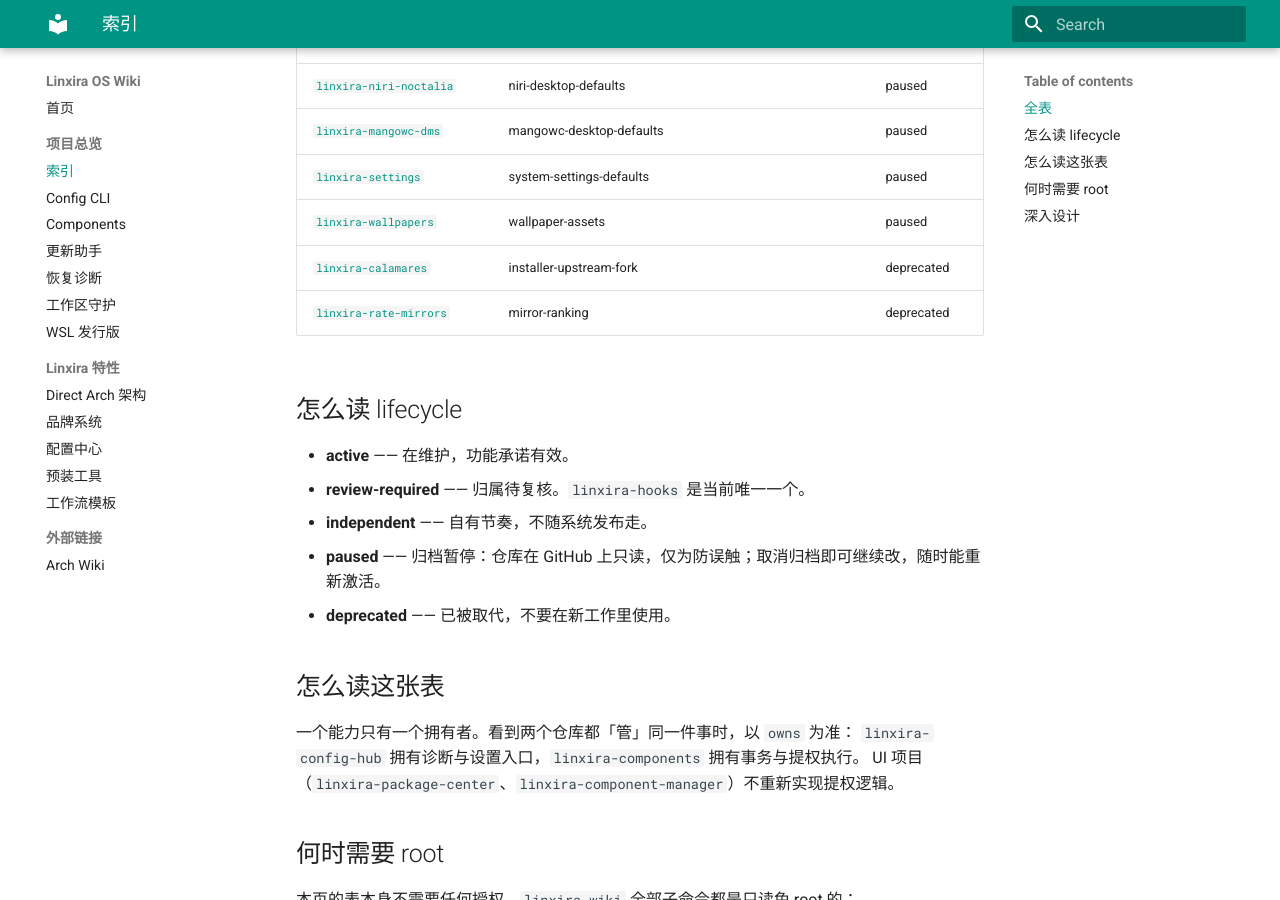
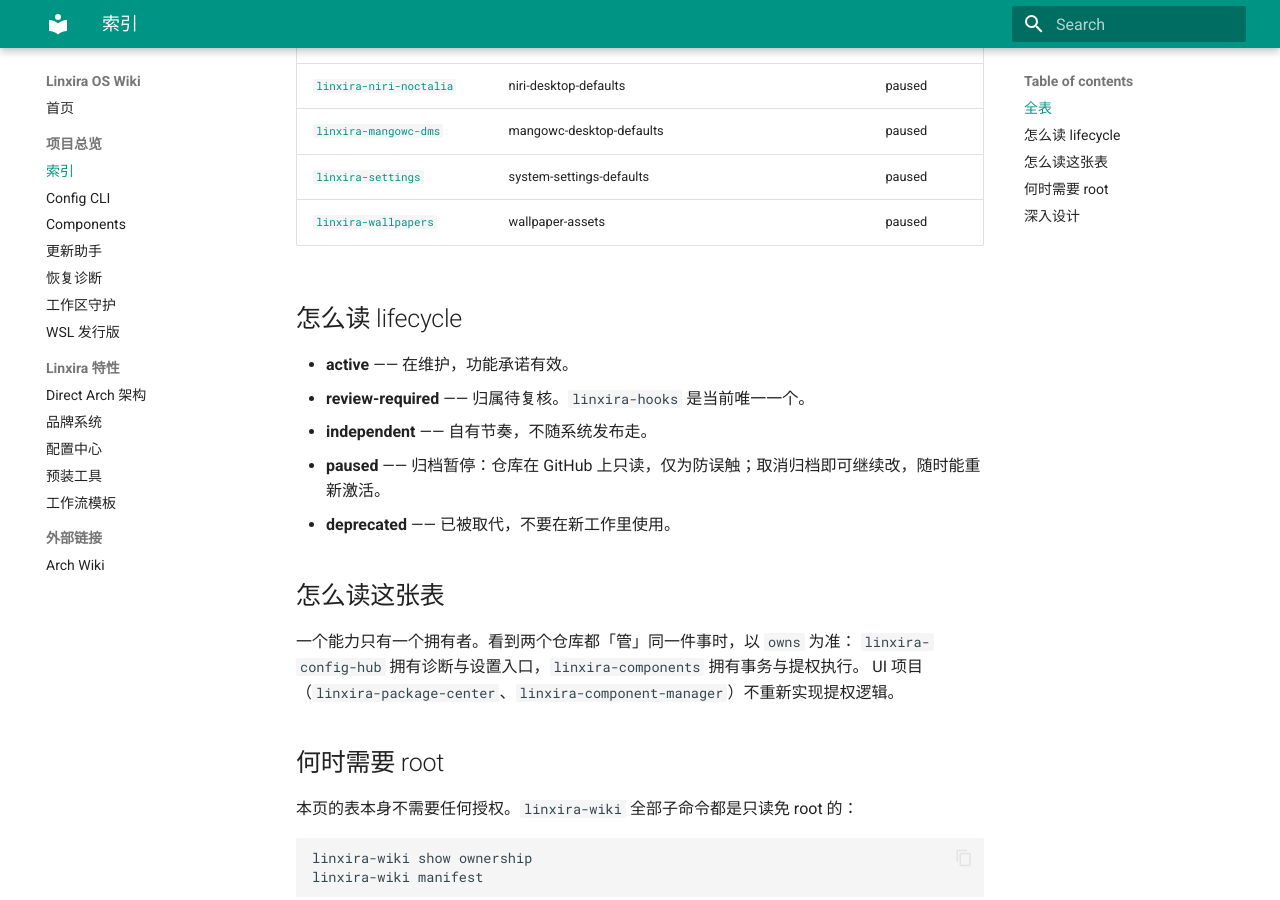
Before and after one commit to Linxira-OS/linxira-wiki, an MkDocs documentation site: the page built from docs/项目总览/index.md, in a window 1280 px wide and 900 px high, scrolled down 2340 px. Built offline with MkDocs 1.6.1 and Material for MkDocs 9.7.7, drawn with Linux system fonts in a browser that asks for light colours.

Commit message:
docs: 移除已删除的 calamares / rate-mirrors 条目
两仓已在 GitHub 删除,manifest 与项目总览表同步移除(39 仓)。
删除记录保留在 linxira-os/governance/repositories.yaml 的注释里。

```diff
--- a/docs/项目总览/index.md
+++ b/docs/项目总览/index.md
@@ -56,8 +56,6 @@
 | [`linxira-mangowc-dms`](https://github.com/Linxira-OS/linxira-mangowc-dms) | mangowc-desktop-defaults | paused |
 | [`linxira-settings`](https://github.com/Linxira-OS/linxira-settings) | system-settings-defaults | paused |
 | [`linxira-wallpapers`](https://github.com/Linxira-OS/linxira-wallpapers) | wallpaper-assets | paused |
-| [`linxira-calamares`](https://github.com/Linxira-OS/linxira-calamares) | installer-upstream-fork | deprecated |
-| [`linxira-rate-mirrors`](https://github.com/Linxira-OS/linxira-rate-mirrors) | mirror-ranking | deprecated |
 
 ## 怎么读 lifecycle
 
```
Also changed, not shown: 1 other file.
